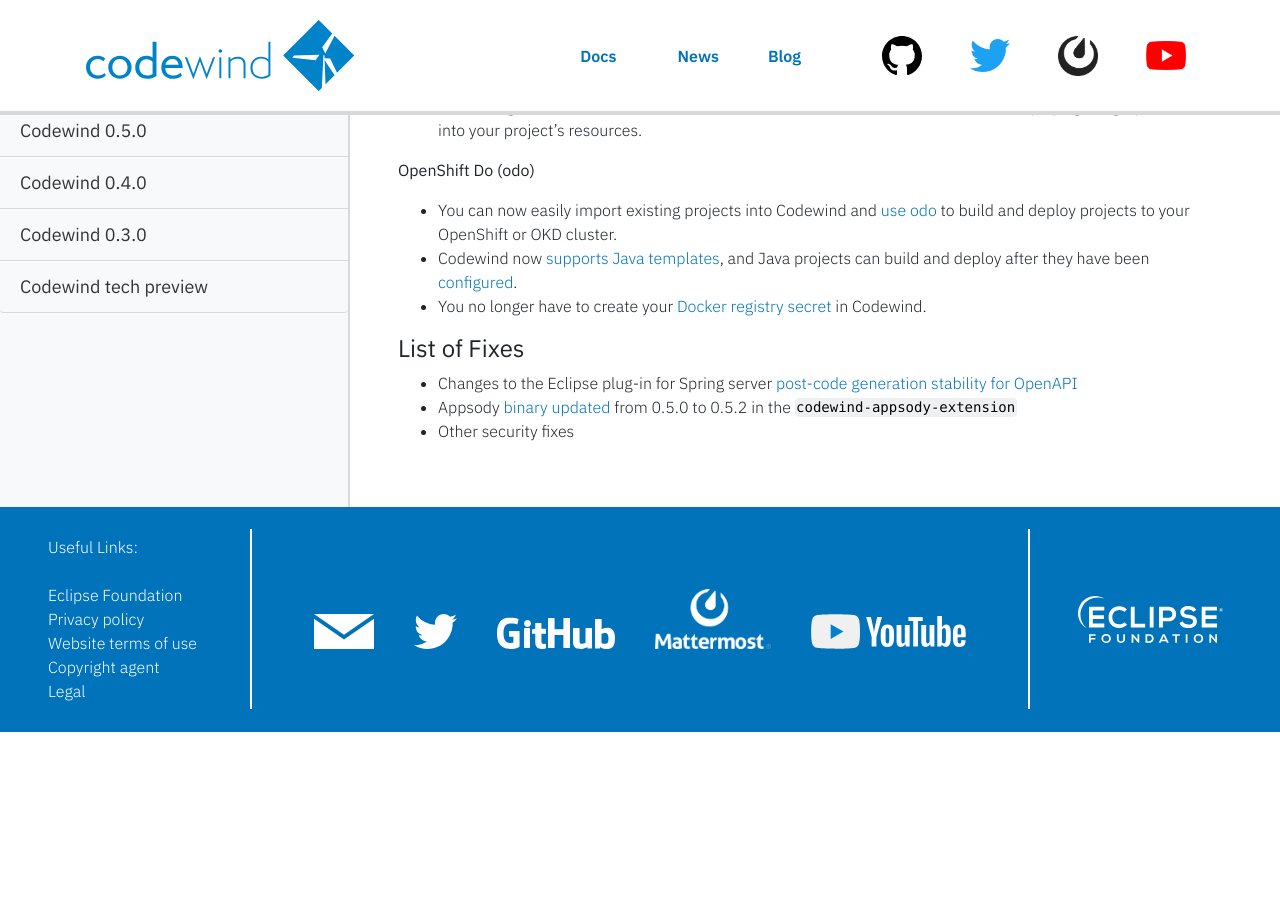
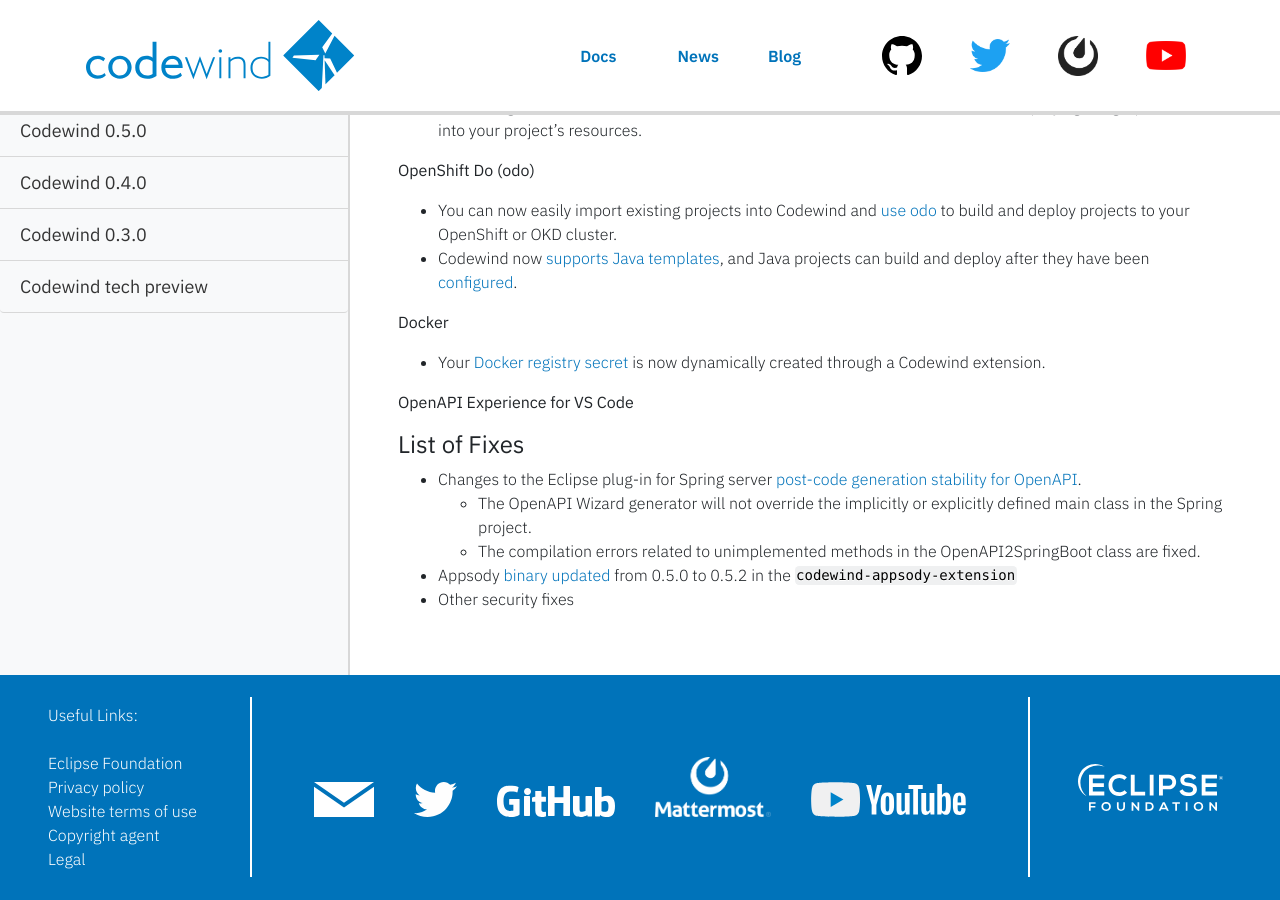
Before and after one commit to eclipse-archived/codewind-docs, a Jekyll site: the page built from docs/_news/news07.md, in a window 1280 px wide and 900 px high, scrolled down 509 px. Built offline with Jekyll 4.4.1, drawn with Linux system fonts in a browser that asks for light colours; nearby versions of some CDN libraries; before the commit the page ends 1241 px from its top, so only the background shows below that.

Commit message:
added requested changes and additional comments
Signed-off-by: beccabau <rbau@us.ibm.com>

```diff
--- a/docs/_news/news07.md
+++ b/docs/_news/news07.md
@@ -27,9 +27,16 @@ Curious? [Learn more](remoteoverview.html)!
 **OpenShift Do (odo)**
 - You can now easily import existing projects into Codewind and [use odo](https://github.com/eclipse/codewind/issues/1115) to build and deploy projects to your OpenShift or OKD cluster.
 - Codewind now [supports Java templates](https://github.com/eclipse/codewind/issues/450), and Java projects can build and deploy after they have been [configured](mdt-che-odo-support.html).
-- You no longer have to create your [Docker registry secret](https://github.com/eclipse/codewind/issues/665) in Codewind.
+
+**Docker**
+- Your [Docker registry secret](https://github.com/eclipse/codewind/issues/665) is now dynamically created through a Codewind extension.
+
+**OpenAPI Experience for VS Code**
+
 
 #### List of Fixes
-- Changes to the Eclipse plug-in for Spring server [post-code generation stability for OpenAPI](https://github.com/eclipse/codewind/issues/1116)
+- Changes to the Eclipse plug-in for Spring server [post-code generation stability for OpenAPI](https://github.com/eclipse/codewind/issues/1116).
+   - The OpenAPI Wizard generator will not override the implicitly or explicitly defined main class in the Spring project.
+   - The compilation errors related to unimplemented methods in the OpenAPI2SpringBoot class are fixed.
 - Appsody [binary updated](https://github.com/eclipse/codewind-docs/pull/267) from 0.5.0 to 0.5.2 in the `codewind-appsody-extension`
 - Other security fixes
```
